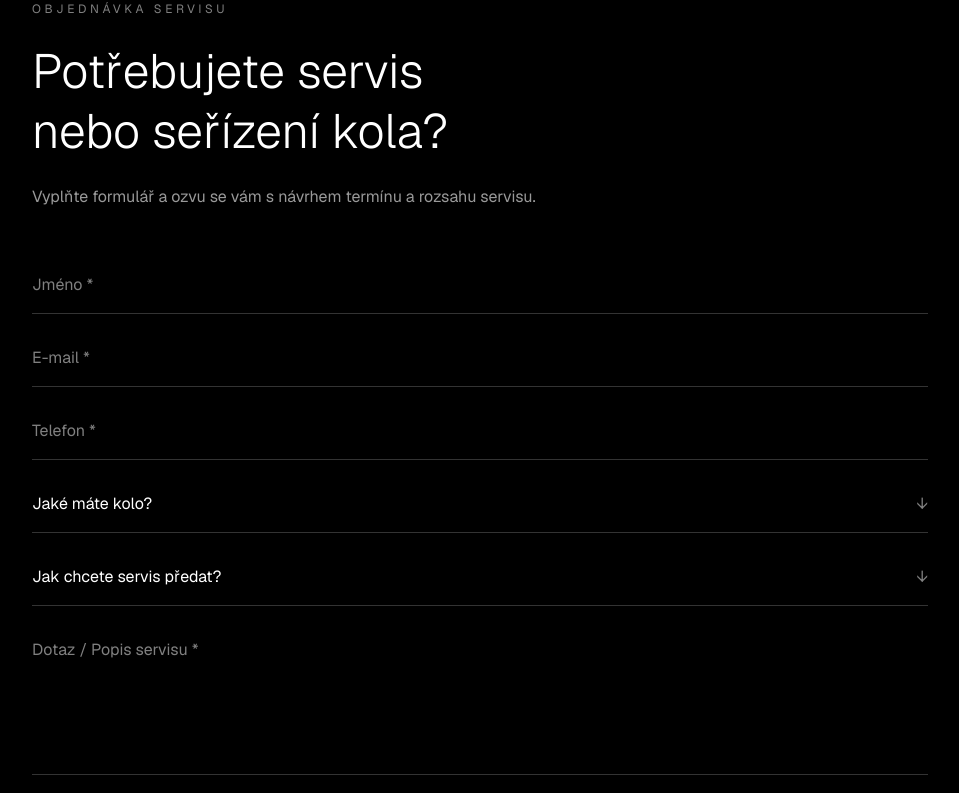
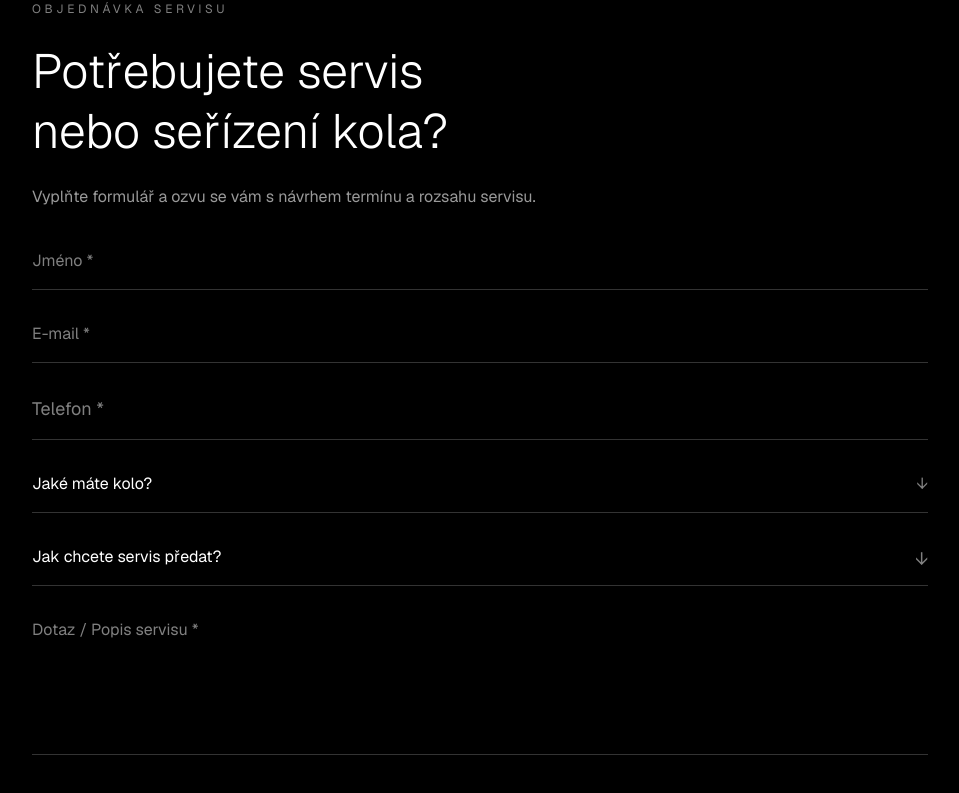
Before and after one commit to marcelboranek-beep/cyclinglab-live, a Next.js app: page / in a window 1280 px wide. Shown: the part 2677-3470 px from the top of the page, without its empty margins (160-1119 px from the left). Built offline with nearby package versions, Linux system fonts and the light colour scheme.

Commit message:
Add service request form

```diff
--- a/app/page.tsx
+++ b/app/page.tsx
@@ -261,7 +261,8 @@ export default function CustomCyclingLab() {
 <section className="bg-black text-white py-32 px-8">
   <div className="max-w-4xl mx-auto">
 
-    <div className="mb-16">
+    <div className="mb-10">
+
   <div className="text-xs uppercase tracking-[0.3em] text-white/50 mb-6">
     OBJEDNÁVKA SERVISU
   </div>
@@ -275,6 +276,7 @@ export default function CustomCyclingLab() {
   <p className="mt-6 text-white/60 max-w-xl">
     Vyplňte formulář a ozvu se vám s návrhem termínu a rozsahu servisu.
   </p>
+
 </div>
 
     <form className="space-y-8">
@@ -294,7 +296,7 @@ export default function CustomCyclingLab() {
       <input
         type="tel"
         placeholder="Telefon *"
-        className="w-full bg-transparent border-b border-white/20 pb-4 outline-none"
+        className="w-full bg-transparent border-b border-white/20 pb-4 outline-none text-lg"
       />
 
       <div className="relative">
@@ -330,7 +332,7 @@ export default function CustomCyclingLab() {
           <option>Chci vyzvednutí kola na adrese</option>
         </select>
 
-        <span className="absolute right-0 top-0 text-white/50 pointer-events-none">
+        <span className="absolute right-0 top-0 text-white/50 pointer-events-none text-lg">
           ↓
         </span>
       </div>
```
Lines whose indentation alone changed are shown as unchanged.
